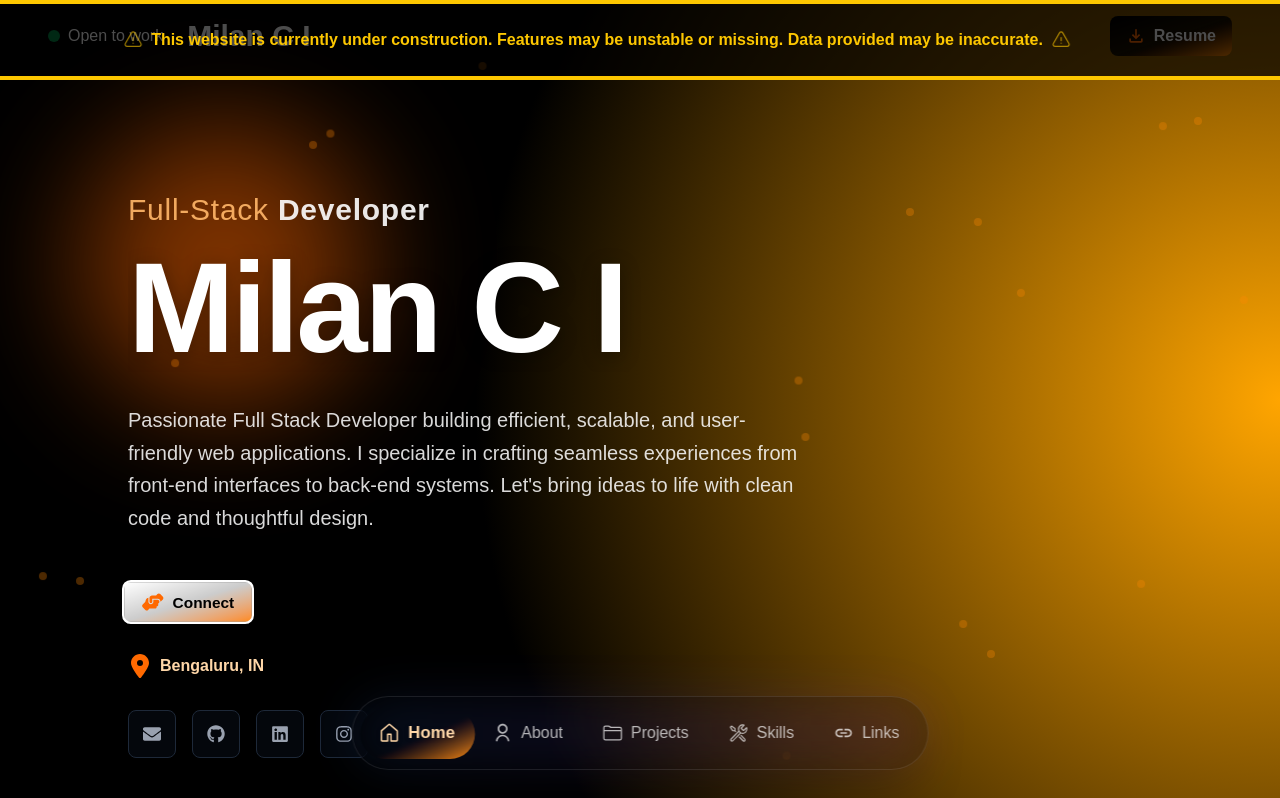
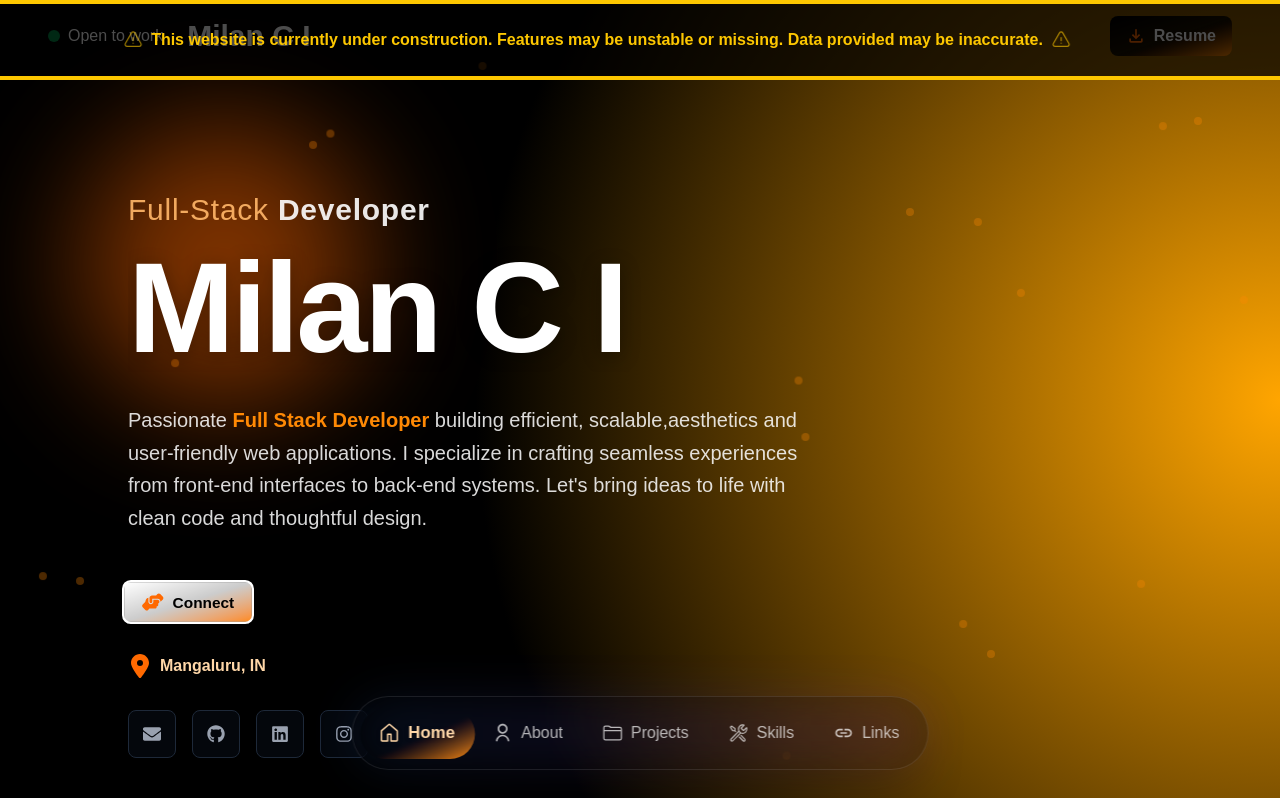
Before and after one commit to Milan-C-I/milan, a Next.js app: page / in a window 1280 px wide. Shown: the top 798 px of the page. Built offline with nearby package versions, Linux system fonts and the light colour scheme.

Commit message:
home page changes

```diff
--- a/components/LandingPage.tsx
+++ b/components/LandingPage.tsx
@@ -25,7 +25,7 @@ const LandingPage: React.FC<LandingPageProps> = ({
   email = "milancheriyamanep@gmail.com",
   linkedin = "linkedin.com/in/milan-ci",
   phone = "+91 7019085645",
-  location = "Bengaluru, IN",
+  location = "Mangaluru, IN",
   isVisible = true,
 }) => {
   const [mounted, setMounted] = useState(false)
@@ -46,7 +46,7 @@ const LandingPage: React.FC<LandingPageProps> = ({
     {
       icon: FaGithub,
       label: "GitHub",
-      href: "https://github.com/milan-ci",
+      href: "https://github.com/Milan-C-I",
       color: "hover:text-gray-300",
     },
     {
@@ -58,7 +58,7 @@ const LandingPage: React.FC<LandingPageProps> = ({
     {
       icon: FaInstagram,
       label: "Instagram",
-      href: "https://instagram.com/milan_ci",
+      href: "https://instagram.com/_.m_ilan._",
       color: "hover:text-pink-400",
     },
   ]
@@ -92,7 +92,7 @@ const LandingPage: React.FC<LandingPageProps> = ({
         {/* Description */}
         <div className={`mb-12 max-w-2xl ${isVisible ? "slide-up" : "opacity-0 translate-y-8"}`}>
           <p className="text-white/85 text-base sm:text-lg lg:text-xl leading-relaxed font-light">
-            Passionate Full Stack Developer building efficient, scalable, and user-friendly web applications. I
+            Passionate <span className="font-bold text-orange-400">Full Stack Developer</span> building efficient, scalable,aesthetics and user-friendly web applications. I
             specialize in crafting seamless experiences from front-end interfaces to back-end systems. Let's bring ideas
             to life with clean code and thoughtful design.
           </p>
@@ -109,7 +109,7 @@ const LandingPage: React.FC<LandingPageProps> = ({
           `}
         >
           <FaHandshakeAngle className="text-orange-500 text-xl group-hover:text-orange-500 transition-all duration-300 group-hover:scale-120" />
-          <span className="text-sm font-semibold text-black group-hover:text-black">Connect</span>
+          <span className="text-sm font-semibold text-black">Connect</span>
         </a>
 
         {/* Contact Information */}
```
